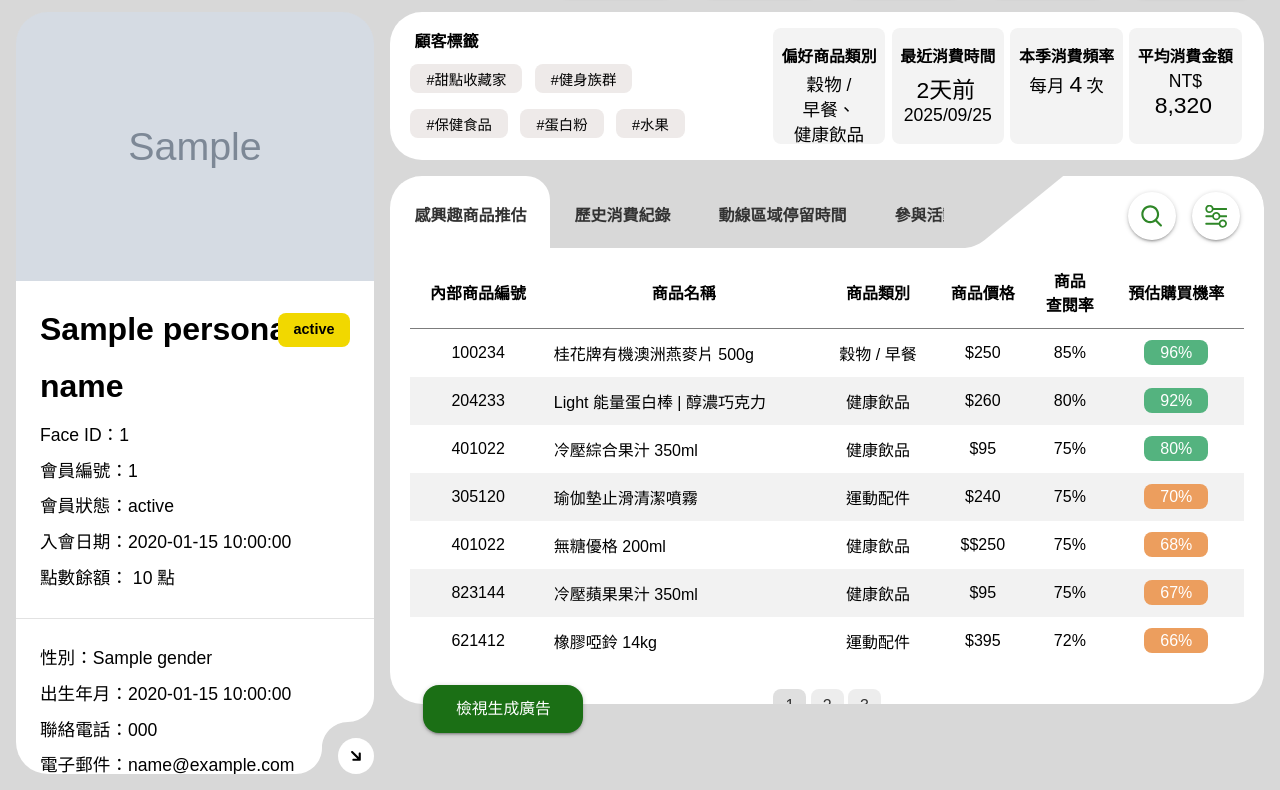
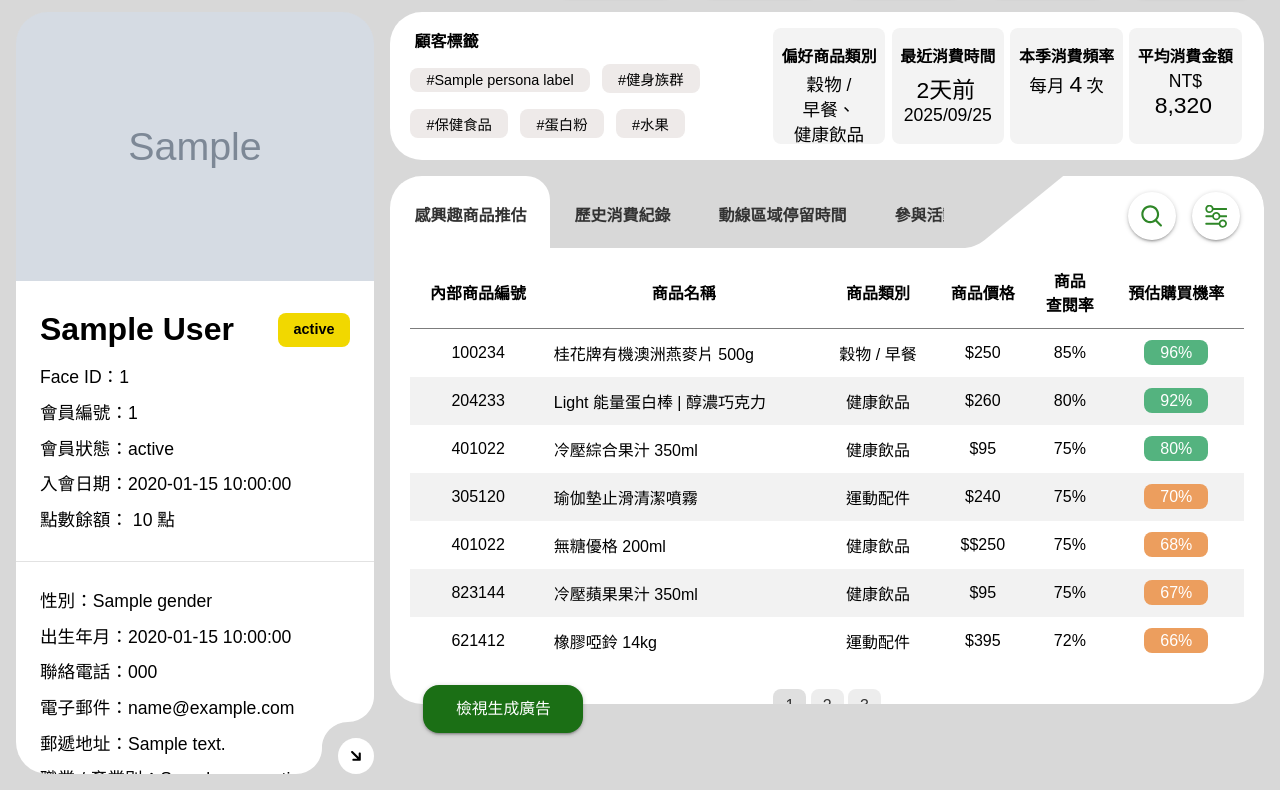
Before and after one commit to phantom810193/esp32cam, a Flask app: template backend/templates/dashboard.html in a window 1280 px wide. Shown: the part 72-862 px from the top of the page. Run offline with Flask 3, Linux system fonts and the light colour scheme; the template is opened without the code that fills it: most values are stand-ins (such as "Sample title", 1, 10 or a date in 2020); grey boxes marked "Sample" are stand-in pictures.

Commit message:
Use member names when available

```diff
--- a/backend/app.py
+++ b/backend/app.py
@@ -42,6 +42,14 @@ DATA_DIR = BASE_DIR / "data"
 DB_PATH = DATA_DIR / "mvp.sqlite3"
 UPLOAD_DIR = DATA_DIR / "uploads"
 UPLOAD_DIR.mkdir(parents=True, exist_ok=True)
+
+PERSONA_LABELS = {
+    "dessert-lover": "甜點收藏家",
+    "family-groceries": "幼兒園家長",
+    "fitness-enthusiast": "健身族",
+    "home-manager": "家庭主婦",
+    "wellness-gourmet": "健康食品愛好者",
+}
 
 app = Flask(__name__, template_folder=str(BASE_DIR / "templates"))
 app.config["JSON_AS_ASCII"] = False
@@ -96,6 +104,15 @@ class _LatestAdHub:
 
 
 _latest_ad_hub = _LatestAdHub()
+
+
+def _persona_label_display(profile_label: str | None) -> str | None:
+    if not profile_label:
+        return None
+    return PERSONA_LABELS.get(
+        profile_label,
+        profile_label.replace("-", " ").title(),
+    )
 
 
 def _serialize_ad_context(context: AdContext) -> dict[str, object]:
@@ -179,19 +196,13 @@ def dashboard() -> str:
         else:
             joined_at_display = profile.joined_at
 
-    persona_map = {
-        "dessert-lover": "甜點收藏家",
-        "family-groceries": "幼兒園家長",
-        "fitness-enthusiast": "健身族",
-        "home-manager": "家庭主婦",
-        "wellness-gourmet": "健康食品愛好者",
-    }
-    persona_name: str | None = None
+    persona_label: str | None = None
+    display_name: str | None = None
     if profile:
-        persona_name = persona_map.get(
-            profile.profile_label,
-            profile.profile_label.replace("-", " ").title() if profile.profile_label else None,
-        )
+        persona_label = _persona_label_display(profile.profile_label)
+        display_name = profile.name or persona_label
+    if display_name is None:
+        display_name = "尚未命名會員"
 
     profile_image_url: str | None = None
     if profile and profile.first_image_filename:
@@ -211,7 +222,8 @@ def dashboard() -> str:
         "dashboard.html",
         profile=profile,
         purchases=purchases,
-        persona_name=persona_name,
+        persona_label=persona_label,
+        display_name=display_name,
         points_balance_display=points_balance_display,
         joined_at_display=joined_at_display,
         profile_image_url=profile_image_url,
@@ -423,11 +435,22 @@ def latest_upload_dashboard():
             "latest_upload.html",
             event=None,
             members_url=url_for("member_directory"),
+            display_name=None,
+            persona_label=None,
         )
 
     image_url = None
     if event.image_filename:
         image_url = url_for("serve_upload_image", filename=event.image_filename)
+
+    profile = database.get_member_profile(event.member_id)
+    persona_label: str | None = None
+    display_name: str | None = None
+    if profile:
+        persona_label = _persona_label_display(profile.profile_label)
+        display_name = profile.name or persona_label
+    if display_name is None:
+        display_name = "尚未命名會員"
 
     return render_template(
         "latest_upload.html",
@@ -435,6 +458,8 @@ def latest_upload_dashboard():
         image_url=image_url,
         ad_url=url_for("render_ad", member_id=event.member_id, _external=True),
         members_url=url_for("member_directory"),
+        display_name=display_name,
+        persona_label=persona_label,
     )
 
 
@@ -448,7 +473,17 @@ def member_directory():
         if profile.member_id:
             purchases = database.get_purchase_history(profile.member_id)
 
-        directory.append({"profile": profile, "purchases": purchases})
+        persona_label = _persona_label_display(profile.profile_label)
+        display_name = profile.name or persona_label or "尚未命名會員"
+
+        directory.append(
+            {
+                "profile": profile,
+                "purchases": purchases,
+                "persona_label": persona_label,
+                "display_name": display_name,
+            }
+        )
 
     return render_template("members.html", members=directory)
 
--- a/backend/templates/dashboard.html
+++ b/backend/templates/dashboard.html
@@ -30,11 +30,11 @@
             <h2 class="hide">顧客資料</h2>
             <figure class="customer-photo {% if not profile_image_url %}placeholder{% endif %}">
                 {% set fallback_photo = url_for('static', filename='images/face.jpg') %}
-                <img src="{{ profile_image_url or fallback_photo }}" alt="{{ persona_name or profile.profile_label or '會員' }} 的照片">
+                <img src="{{ profile_image_url or fallback_photo }}" alt="{{ display_name }} 的照片">
             </figure>
             <section class="customer-infolist">
                 <ul class="customer-basic-info">
-                    <li class="customer-name">{{ persona_name or profile.profile_label or '尚未命名會員' }}</li>
+                    <li class="customer-name">{{ display_name }}</li>
                     {% set membership_status = profile.member_status or '尚未提供' %}
                     <li class="customer-level {% if membership_status == '有效' %}general{% endif %}">{{ membership_status }}</li>
                     <li>Face ID：{{ profile.member_id or '尚未指派' }}</li>
@@ -65,7 +65,9 @@
             <section id="customer-tags">
                 <h2>顧客標籤</h2>
                 <ul class="customer-taglist">
-                    <li>#甜點收藏家</li>
+                    {% if persona_label %}
+                    <li>#{{ persona_label }}</li>
+                    {% endif %}
                     <li>#健身族群</li>
                     <li>#保健食品</li>
                     <li>#蛋白粉</li>
--- a/backend/templates/latest_upload.html
+++ b/backend/templates/latest_upload.html
@@ -114,6 +114,12 @@
             <dd>{{ event.created_at }}</dd>
             <dt>辨識結果</dt>
             <dd>會員代號：{{ event.member_code }}（ID：{{ event.member_id }}）</dd>
+            <dt>會員姓名</dt>
+            <dd>{{ display_name }}</dd>
+            {% if persona_label %}
+            <dt>Persona 標籤</dt>
+            <dd>{{ persona_label }}</dd>
+            {% endif %}
             <dt>廣告頁面</dt>
             <dd><a class="button" href="{{ ad_url }}" target="_blank" rel="noopener">開啟個人化廣告頁</a></dd>
             <dt>會員資料</dt>
```
Also changed, not shown: backend/templates/members.html (+11 -10 lines).
